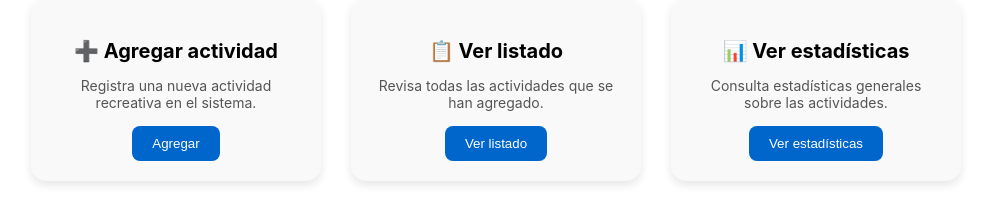
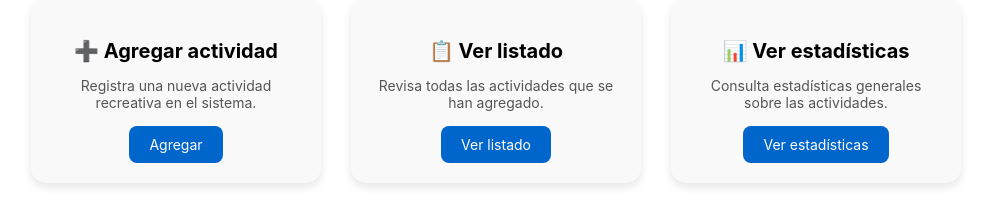
Before and after one commit to BlaxDlx/desarrollo_web_franco_azua, a Flask app: page / in a window 1280 px wide. Shown: the part 188-389 px from the top of the page, without its empty margins (144-1135 px from the left). Run offline with Flask 3, Linux system fonts and the light colour scheme; data that the repository does not hold is empty.

Commit message:
fix: Se corrigen los errores del validador de HTML

```diff
--- a/flask_app/static/css/styles.css
+++ b/flask_app/static/css/styles.css
@@ -1,6 +1,6 @@
 
 body {
-    font-family: apple-system, BlinkMacSystemFont, "Segoe UI", Roboto, Oxygen-Sans, Ubuntu, Cantarell, "Helvetica Neue", sans-serif;;
+    font-family: apple-system, BlinkMacSystemFont, "Segoe UI", Roboto, Oxygen-Sans, Ubuntu, Cantarell, "Helvetica Neue", sans-serif;
     padding: 0;
     font-size: 15px;
 }
@@ -52,17 +52,20 @@ h1 {
   color: #555;
 }
 
-.tarjeta button {
+.tarjeta a.btn {
+  display: inline-block;
   padding: 10px 20px;
-  border: none;
+  text-decoration: none;
   background-color: #0066cc;
   color: white;
   border-radius: 8px;
   cursor: pointer;
   transition: background-color 0.3s;
+  text-align: center;
+  font-size: 14px;
 }
 
-.tarjeta button:hover {
+.tarjeta a.btn:hover {
   background-color: #004b99;
 }
 
--- a/flask_app/templates/estadisticas.html
+++ b/flask_app/templates/estadisticas.html
@@ -5,7 +5,7 @@
     <title>Estadísticas de Actividades</title>
     <script src="https://code.highcharts.com/highcharts.js"></script> <!-- Inclusión de Chart.js -->
     <link rel="stylesheet" href="{{ url_for('static', filename='css/estadisticas.css') }}">
-    <script type="module" defer src="{{ url_for('static', filename='js/estadisticas.js') }}"></script> <!-- Referencia al archivo JavaScript -->
+    <script type="module" src="{{ url_for('static', filename='js/estadisticas.js') }}"></script> <!-- Referencia al archivo JavaScript -->
 </head>
 <body>
     <div class="header">
--- a/flask_app/templates/formulario.html
+++ b/flask_app/templates/formulario.html
@@ -4,7 +4,7 @@
     <meta charset="UTF-8">
     <title>Agregar nueva actividad</title>
     <link rel="stylesheet" href="{{ url_for('static', filename='css/formulario.css') }}">
-    <script type="module" defer src="{{ url_for('static', filename= 'js/formulario.js')}}"></script>
+    <script type="module" src="{{ url_for('static', filename= 'js/formulario.js')}}"></script>
 </head>
 <body>
     <h1>Agregar nueva actividad recreativa</h1>
--- a/flask_app/templates/index.html
+++ b/flask_app/templates/index.html
@@ -22,17 +22,17 @@
         <div class="tarjeta">
             <h3>➕ Agregar actividad</h3>
             <p>Registra una nueva actividad recreativa en el sistema.</p>
-            <button onclick="location.href='{{ url_for('formulario') }}'">Agregar</button>
+            <a href="{{ url_for('formulario') }}" class="btn">Agregar</a>
         </div>
         <div class="tarjeta">
             <h3>📋 Ver listado</h3>
             <p>Revisa todas las actividades que se han agregado.</p>
-            <button onclick="location.href='{{ url_for('listado') }}'">Ver listado</button>
+            <a href="{{ url_for('listado') }}" class="btn">Ver listado</a>
         </div>
         <div class="tarjeta">
             <h3>📊 Ver estadísticas</h3>
             <p>Consulta estadísticas generales sobre las actividades.</p>
-            <button onclick="location.href='{{ url_for('estadisticas') }}'">Ver estadísticas</button>
+            <a href="{{ url_for('estadisticas') }}" class="btn">Ver estadísticas</a>
         </div>
     </div>
     <table class="mi-tabla">
```
